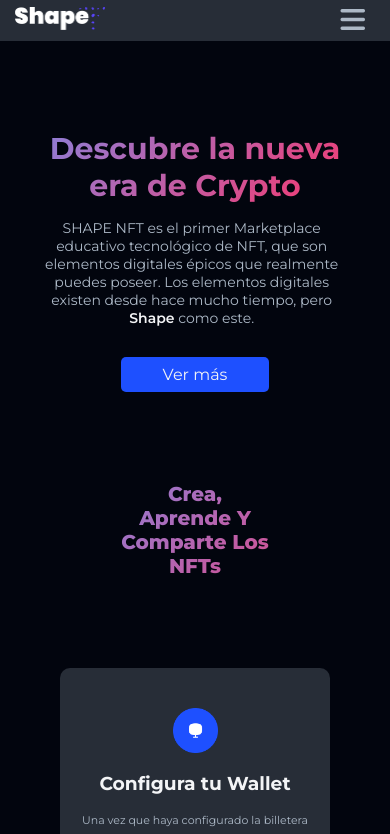
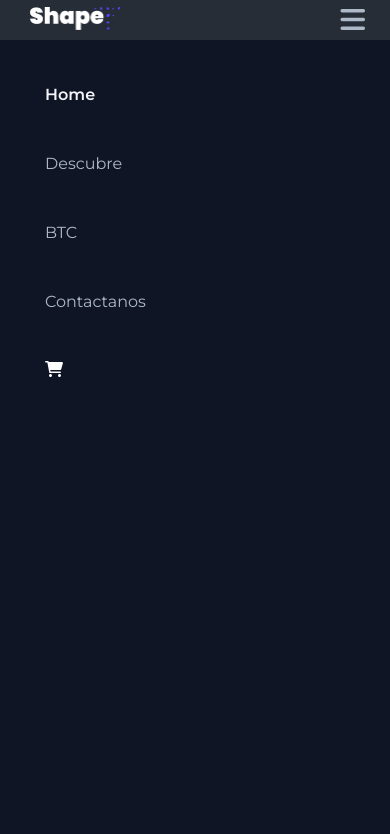
Before and after one commit to Piervil/tiendanft, a plain HTML site: page index.html in a window 390 px wide. Both pictures are taken after a click on the label 352 px from the left and 20 px from the top of the page. Shown: the top 834 px of the page. Drawn offline with Linux system fonts and the light colour scheme.

Commit message:
version movil final

```diff
--- a/css/styles.css
+++ b/css/styles.css
@@ -438,7 +438,7 @@ img {
     color: var(--text-gray);
     cursor: pointer;
   }
-  .navbar__menu {
+  .navbar ul{
     display: block;
     position: fixed;
     top: 40px;
@@ -459,12 +459,12 @@ img {
   #check:checked ~ ul {
     display: block;
     left: 0;
-    transition: all .3s;
     cursor: pointer;
+    transition: all .5s;
   }
 
   .main__header {
-    padding-left: 1.5rem;
+    padding-left: 3rem;
     display: block;
   }
   .hero__card {
--- a/index.html
+++ b/index.html
@@ -16,10 +16,10 @@
     <header class="main__header">
       <a href="index.html"><img class="logo" src="assets/logo.png" alt="logo Shape"></a>
       <nav class="navbar">
-        <input type="checkbox" id="check">
-        <label for="" class="toggle__menu">
+        <label for="check" class="toggle__menu">
           <i class="fa-sharp fa-solid fa-bars"></i>
         </label>
+        <input type="checkbox" id="check">
         <ul class="navbar__menu">
           <li><a href="index.html">Home</a></li>
           <li><a href="#discovery">Descubre</a></li>
```
